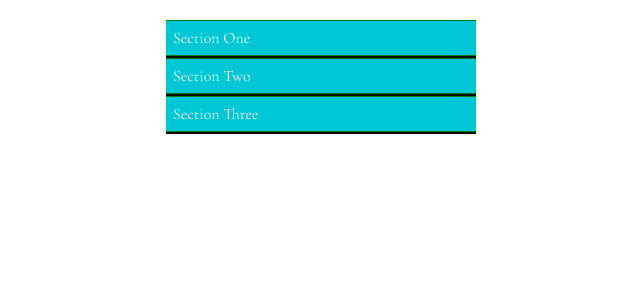
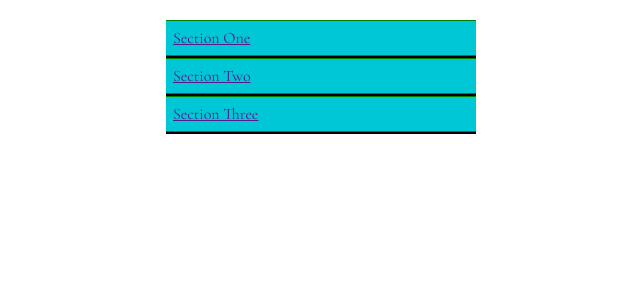
Before and after one commit to CarmenChico/jQueryAccordion, a plain HTML site: page index.html in a window 1280 px wide. Shown: the whole page, without its empty margins (319-959 px from the left). Drawn offline with nearby package versions, Linux system fonts and the light colour scheme.

Commit message:
worked on js

```diff
--- a/JS/main.js
+++ b/JS/main.js
@@ -1,13 +1,39 @@
+// ---we use this at the begining so that the document waits for everything to be present and ready before it starts working....
+//this maybe applies to the src being a link instead of the downloaded file we have acquired. (need to check)
+
+// jQuery(document).ready(functions($){
+
+// }
+ $(title).click(function(){
+//
+// }
+
 //close everthing up
+//the first thing we did was to set it up to close ... we did that through the scss
+//
+// var bodyp = $('.accordian> paraG').hide();
+//
+// // ----shows 1 body open at start of the page---//
+// bodyp.first().show();
+//
+//
+// };
+// // }
 
+
+
+
+//now that we were able to get it to close  by applying the overflow to the id, we have to create a function to close it based on the click area.
 var event = document.addEventListener("click", function() {
+var $this = $(this);
+//we want to test to see if this works.
   console.log(document.getElementById("click"));
 });
 
 function closePara(event) {
-// document.getElementById("para1").addEventListener("click")
+document.getElementById("para1").on("click")
 
-  if ( === "#para1") {
+  if (==="#para1") {
     $("#para1").removeClass("hidePara");
   }
 
--- a/index.html
+++ b/index.html
@@ -11,7 +11,7 @@
   <body>
     <div class="accordian">
 
-        <h1 class="title" id="header1">Section One</h1>
+        <h1 class="title" id="header1"><a href="">Section One</a></h1>
         <div class="para hidePara" id="para1">
             <p class="paraG">
               Lorem ipsum dolor sit amet, consectetur adipisicing elit, sed do eiusmod tempor incididunt ut labore et dolore magna aliqua. Ut enim ad minim veniam, quis nostrud exercitation ullamco laboris nisi ut aliquip  ex ea commodo consequat.
@@ -19,7 +19,7 @@
         </div>
 
 
-        <h1 class ="title" id="header2">Section Two</h1>
+        <h1 class ="title" id="header2"><a href="">Section Two</a></h1>
         <div class="para hidePara" id="para2">
           <p class="paraG">
             Lorem ipsum dolor sit amet, consectetur adipisicing elit, sed do eiusmod tempor incididunt ut labore et dolore magna aliqua. Ut enim ad minim veniam, quis nostrud exercitation ullamco laboris nisi ut aliquip ex ea commodo consequat. Duis aute irure dolor in
@@ -27,7 +27,7 @@
         </div>
 
 
-        <h1 class ="title" id="header3">Section Three</h1>
+        <h1 class ="title" id="header3"><a href="">Section Three</a></h1>
         <div class="para hidePara" id="para3">
           <p class="paraG">
             Lorem ipsum dolor sit amet, consectetur adipisicing elit, sed do eiusmod tempor incididunt ut labore et dolore magna aliqua. Ut enim ad minim veniam, quis nostrud exercitation ullamco laboris nisi ut aliquip ex ea commodo consequat. Duis aute irure dolor in reprehenderit in voluptate velit esse cillum dolore
@@ -39,21 +39,23 @@
       <div id="boxes">
         <h1 class="title">Section One</h1>
           <p class="paraG">
-            Lorem ipsum dolor sit amet, consectetur adipisicing elit, sed do eiusmod tempor incididunt ut labore et dolore magna aliqua. Ut enim ad minim veniam, quis nostrud exercitation ullamco laboris nisi ut aliquip  ex ea commodo consequat.
+             If you suffer your people to be ill-educated, and their manners corrupted from infancy, and then punish them for those crimes to which their first education disposed them, what else is to be concluded, sire, but that you first make thieves and then punish them?
+
           </p>
       </div>
 
       <div id="boxes">
         <h1 class ="title">Section Two</h1>
           <p class="paraG">
-            Lorem ipsum dolor sit amet, consectetur adipisicing elit, sed do eiusmod tempor incididunt ut labore et dolore magna aliqua. Ut enim ad minim veniam, quis nostrud exercitation ullamco laboris nisi ut aliquip ex ea commodo consequat. Duis aute irure dolor in
+            The path of the righteous man is beset on all sides by the iniquities of the selfish and the tyranny of evil men. Blessed is he who, in the name of charity and good will, shepherds the weak through the valley of darkness, for he is truly his brother’s keeper
+
           </p>
       </div>
 
       <div id="boxes">
-        <h1 class ="title">Section Three</h1>
+        <h1 class ="title">PATER noster</h1>
           <p class="paraG">
-            Lorem ipsum dolor sit amet, consectetur adipisicing elit, sed do eiusmod tempor incididunt ut labore et dolore magna aliqua. Ut enim ad minim veniam, quis nostrud exercitation ullamco laboris nisi ut aliquip ex ea commodo consequat. Duis aute irure dolor in reprehenderit in voluptate velit esse cillum dolore
+            PATER noster, qui es in caelis, sanctificetur nomen tuum. Adveniat regnum tuum. Fiat voluntas tua, sicut in caelo et in terra. Panem nostrum quotidianum da nobis hodie, et dimitte nobis debita nostra sicut et nos dimittimus debitoribus nostris. Et ne nos inducas in tentationem, sed libera nos a malo. Amen.
           </p>
       </div>
 
```
